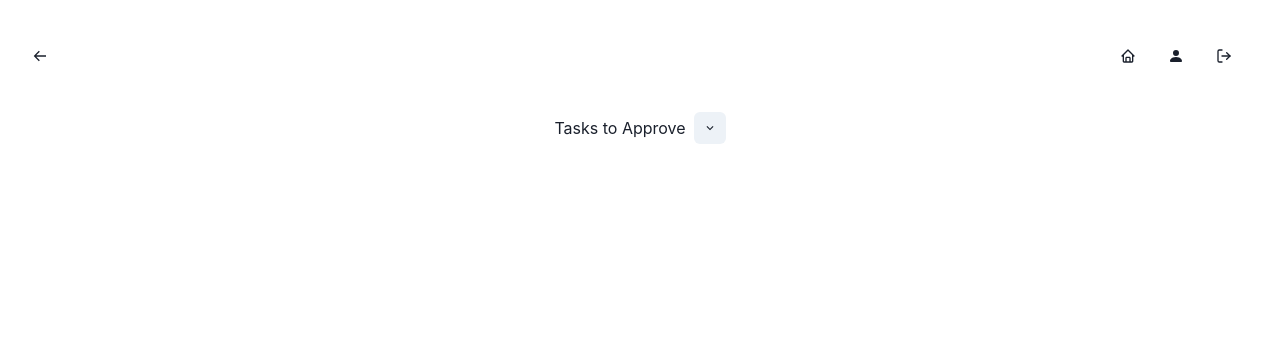
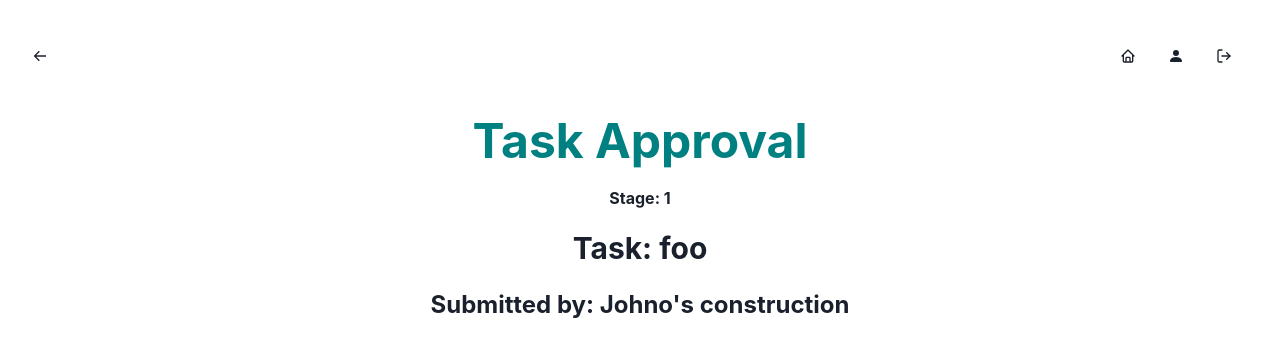
Before and after one commit to QuentinHS/full-stack-app-coder-academy, a React (Vite) app in the folder client/: page /tasksApproval in a window 1280 px wide. Shown: the top 356 px of the page. Built offline with nearby package versions, Linux system fonts and the light colour scheme.

Commit message:
Created list of task data and implemented it as text displayed in TaskApproval component

```diff
--- a/client/src/components/TasksApproval.jsx
+++ b/client/src/components/TasksApproval.jsx
@@ -1,8 +1,14 @@
 import { ChevronDownIcon } from "@chakra-ui/icons";
-import { Center, IconButton, List, ListItem, Text, VStack } from "@chakra-ui/react";
+import { Center, IconButton, List, ListItem, Text, VStack, Heading, Button } from "@chakra-ui/react";
 import React from "react";
+import{ Link } from 'react-router-dom'
 
 const TasksApproval = ({tasksList=[]}) =>{
+
+
+    const task = {address: "123 Fake street", stage: [{stageNum: 1, taskName: "foo", trade: "carentry", provider: "Johno's construction", complete: false},{stageNum: 2, taskName: "bar", trade: "2 carentry", provider: "2 Johno's construction"}, {stageNum: 3, taskName: "blah", trade: "3 carentry", provider: "7 Johno's construction"}, {stageNum: 5, taskName: "blah", trade: "3 carentry", provider: "7 Johno's construction"}]}
+
+    const currentTask = task
 
     const [show, setShow] = React.useState(false)
     const handleClickShow = () => setShow(!show)
@@ -10,30 +16,22 @@ const TasksApproval = ({tasksList=[]}) =>{
 
 
     return (
-        <>
-            <VStack>
-
+        <div>
             <Center>
-
-                <Text> Tasks to Approve </Text>
-                <IconButton size='sm' ml='8px' aria-label='Show/hide component' icon={<ChevronDownIcon />} onClick={handleClickShow}/>
+                <Heading mb='1rem' fontSize='5xl' color='teal' as='b'>Task Approval</Heading>
+            </Center>
+            <Center >
+                <Text mb='1rem' fontSize='md' as='b'>Stage: {currentTask.stage[0].stageNum}</Text>
+            </Center>
+            <Center >
+                <Text mb='1rem' fontSize='3xl' as='b'>Task: {currentTask.stage[0].taskName}</Text>
+            </Center>
+            <Center >
+                <Text mb='1rem' fontSize='2xl' as='b'>Submitted by: {currentTask.stage[0].provider}</Text>
             </Center>
 
-            <List spacing={3}>
-                {tasksList.map((data, index)=>{
-                    if (data){
-                        return  show ? (
-                            <Center>
-                                <ListItem> {data.project.name} {data.stage} { data.name} </ListItem>
-                            </Center>
-                        ): null
-                    }
-                    return null
-                })}
-            </List>
 
-            </VStack>
-        </>
+        </div>
     )
 }
 
```
